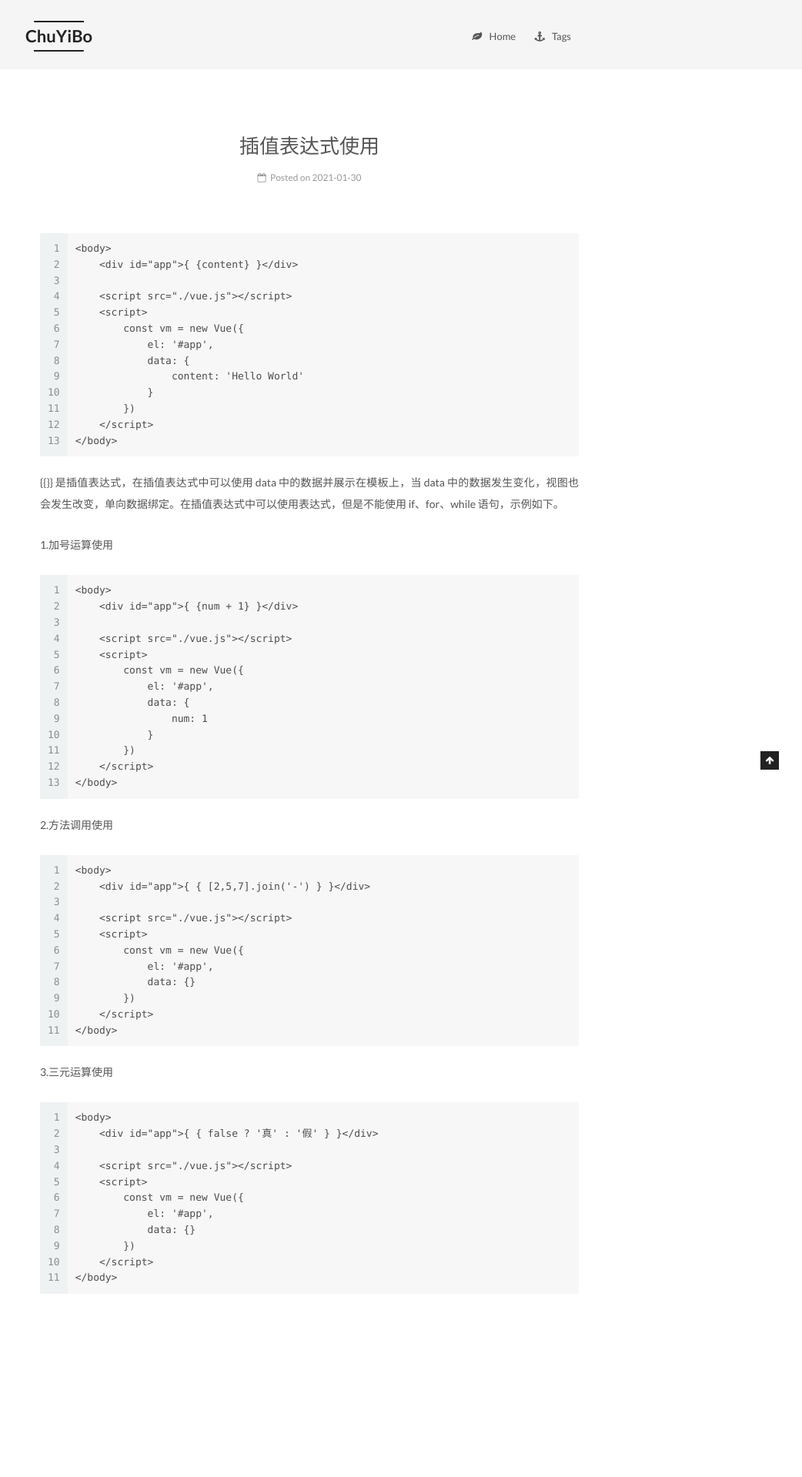
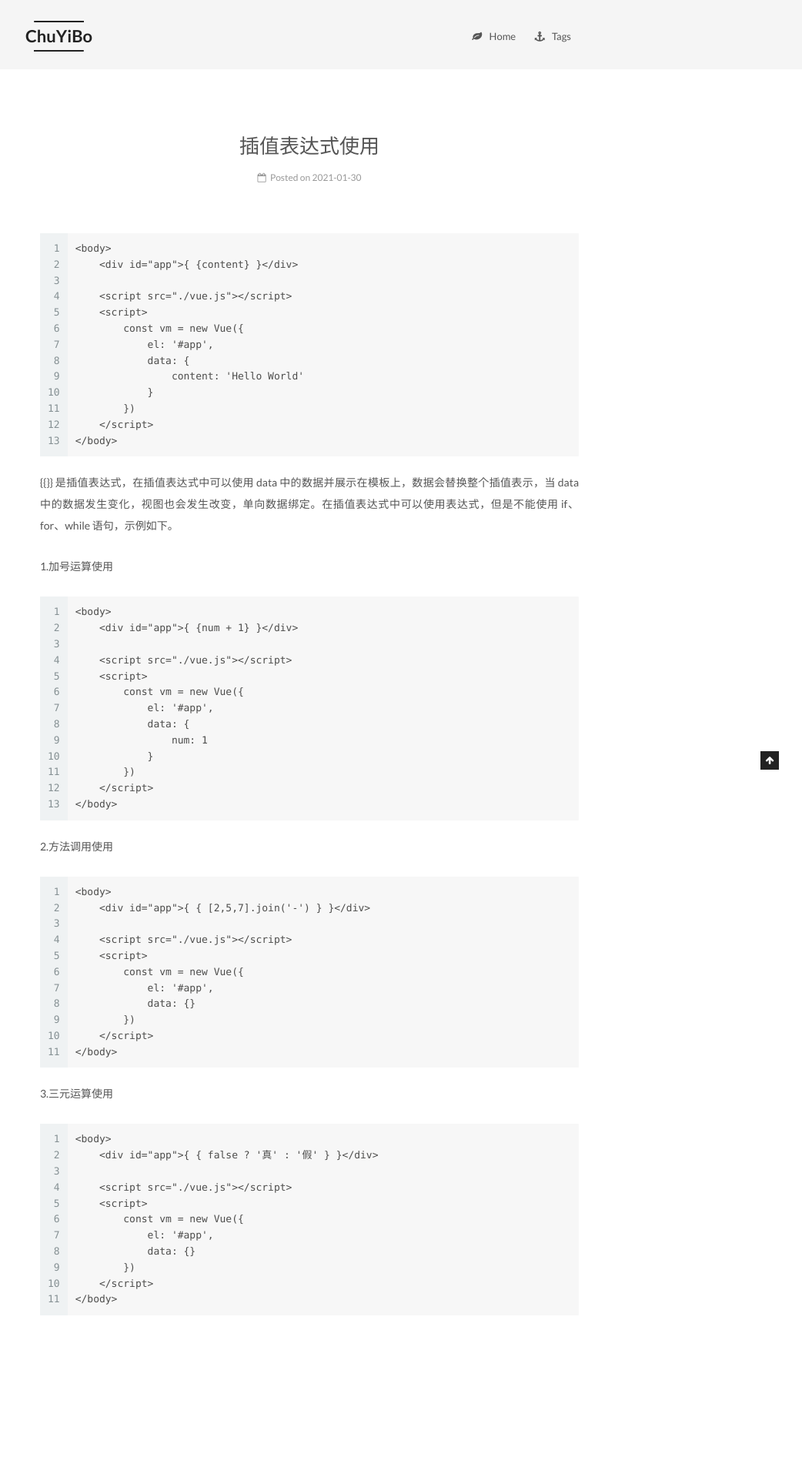
Before and after one commit to chuyibo/chuyibo.github.io, a Jekyll site: the page built from _posts/2021-01-27-Vue 学习笔记(一).md, in a window 1280 px wide. Shown: the whole page at 77% size, without its empty margins (238-1280 px from the left). Built offline with Jekyll 4.4.1, drawn with Linux system fonts in a browser that asks for light colours; before the commit the page ends 1891 px from its top, so only the background shows below that.

Commit message:
2021/01/28

````diff
--- a/_posts/2021-01-27-Vue 学习笔记(一).md
+++ b/_posts/2021-01-27-Vue 学习笔记(一).md
@@ -26,7 +26,7 @@ tags:
 </body>
 ```
 
-\{\{\}\} 是插值表达式，在插值表达式中可以使用 data 中的数据并展示在模板上，当 data 中的数据发生变化，视图也会发生改变，单向数据绑定。在插值表达式中可以使用表达式，但是不能使用 if、for、while 语句，示例如下。
+\{\{\}\} 是插值表达式，在插值表达式中可以使用 data 中的数据并展示在模板上，数据会替换整个插值表示，当 data 中的数据发生变化，视图也会发生改变，单向数据绑定。在插值表达式中可以使用表达式，但是不能使用 if、for、while 语句，示例如下。
 
 1.加号运算使用
 
````
Also changed, not shown: _posts/2021-01-27-Vue 学习笔记(二).md (+4 -5 lines).
